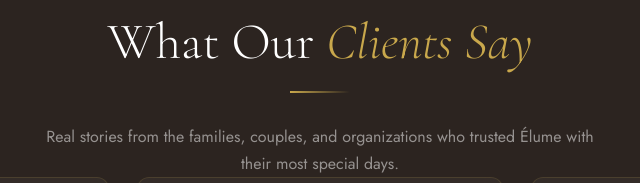
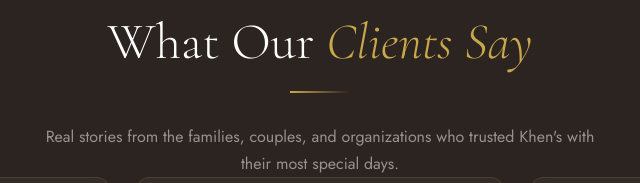
Before and after one commit to khenHenryxOna/calc, a plain HTML site: page index.html in a window 1280 px wide. Shown: the part 6373-6556 px from the top of the page, 320-960 px from the left. Drawn offline with nearby package versions, Linux system fonts and the light colour scheme; a web font is replaced by a local one.

Commit message:
Update index.html

```diff
--- a/index.html
+++ b/index.html
@@ -294,7 +294,7 @@
         <span class="section-tag">Client Love</span>
         <h2 class="section-title" style="color:var(--white)">What Our <em>Clients Say</em></h2>
         <div class="divider"></div>
-        <p class="section-subtitle" style="color:rgba(255,255,255,0.5)">Real stories from the families, couples, and organizations who trusted Élume with their most special days.</p>
+        <p class="section-subtitle" style="color:rgba(255,255,255,0.5)">Real stories from the families, couples, and organizations who trusted Khen's with their most special days.</p>
       </div>
       <div class="testimonials-track" id="testiTrack"></div>
     </div>
```
